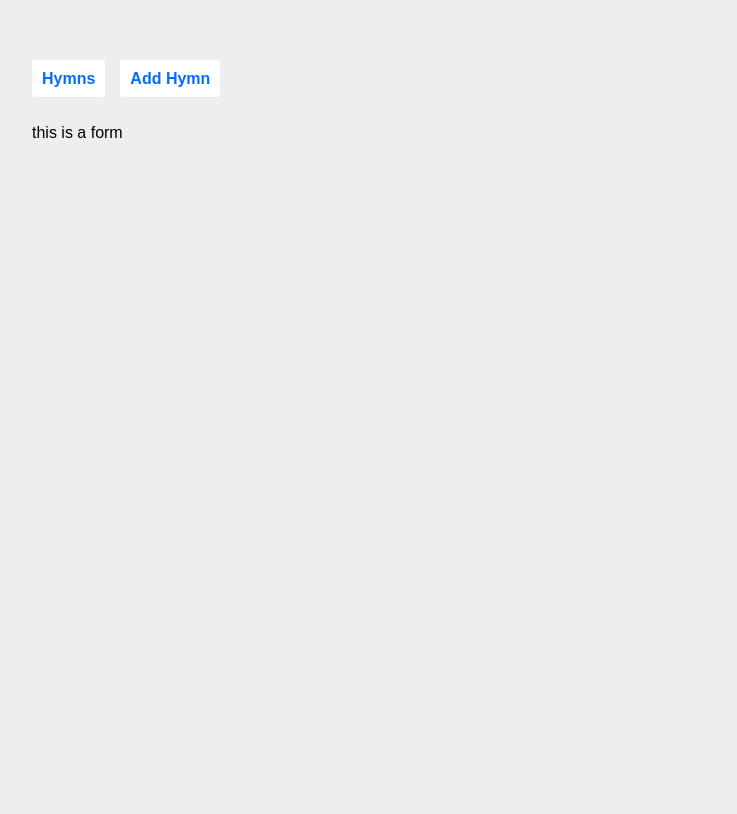
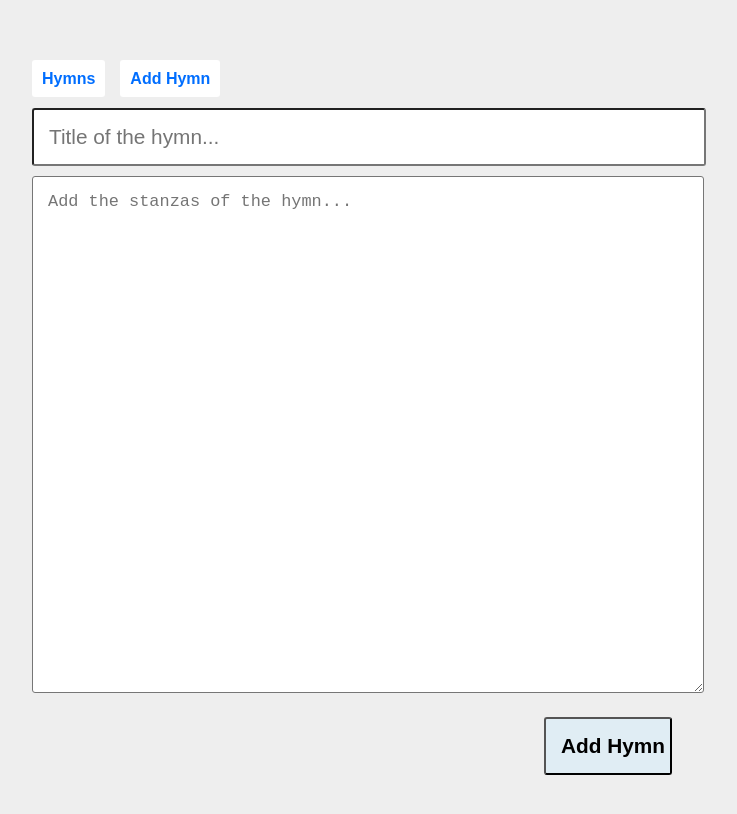
Before and after one commit to Betty-Kebenei/hymns-client, a Vue app: page /#/add-hymn in a window 1280 px wide. Shown: the top 814 px of the page, without its empty margins (288-1025 px from the left). Built offline with nearby package versions, Linux system fonts and the light colour scheme.

Commit message:
GET all hymns and display them to the user.

```diff
--- a/package.json
+++ b/package.json
@@ -8,6 +8,7 @@
     "lint": "vue-cli-service lint"
   },
   "dependencies": {
+    "axios": "^0.18.0",
     "vue": "^2.5.17",
     "vue-router": "^3.0.1"
   },
--- a/src/components/HymnForm.vue
+++ b/src/components/HymnForm.vue
@@ -1,6 +1,10 @@
 <template>
  <div>
-  <p> this is a form </p>
+    <form @submit.prevent="addHymn">
+        <input type="text" placeholder="Title of the hymn..." v-model="title" >
+        <textarea v-model="stanzas" placeholder="Add the stanzas of the hymn..."></textarea>
+        <input type="submit" value="Add Hymn">
+    </form>
  </div>
 </template>
 
@@ -11,4 +15,32 @@ export default {
 </script>
 
 <style scoped>
+
+input {
+    width: 100%;
+    padding: 15px;
+    margin-bottom: 10px;
+    font-size: 1.3em;
+    border-radius: 3px;
+}
+
+textarea {
+    width: 100%;
+    padding: 15px;
+    min-height: 500px;
+    padding-bottom: 0;
+    font-size: 1.3em;
+    border-radius: 3px;
+}
+
+input[type="submit"] {
+    width: 20%;
+    float: right;
+    margin-top: 20px;
+    background-color: #E0EDF4;
+    font-weight: bold;
+    color: #000;
+    border-radius: 3px;
+}
+
 </style>
--- a/src/components/Hymns.vue
+++ b/src/components/Hymns.vue
@@ -1,26 +1,70 @@
 <template>
     <div>
-        <p>Below is a list of your hymns.</p>
+        <form @submit.prevent="searchHymn">
+            <input type="text" placeholder="Search by title..." v-model="title" >
+        </form>
+
         <ul>
             <li v-for="(data, index) in hymns" :key="index">{{ data.hymn }}</li>
+        </ul>
+
+        <ul>
+            <li v-for="(data, index) in databaseHymns" :key="index">{{ data.name }}</li>
         </ul>
     </div>
 </template>
 
 <script>
+
+import axios from "axios";
+
 export default {
   name: 'Hymns',
   data(){
     return {
       hymns: [
-        {"hymn": "At the cross"},
-        {"hymn": "Count your blessings"}
+        {"hymn": "At The Cross"},
+        {"hymn": "Count Your Blessings"},
+        {"hymn": "Be Thou My Vision"},
+        {"hymn": "Come, Thou Fount of Every Blessing"},
+        {"hymn": "When Peace, Like a River"},
       ],
+      databaseHymns: [],
+      errors: []
     }
+  },
+    mounted () {
+      axios
+      .get('http://localhost:3002/hymns')
+      .then(response => { this.databaseHymns = response.data })
+      .catch(error => { this.errors.push(error) })
+     }
   }
-}
+
 </script>
 
 <style scoped>
+input {
+    width: 100%;
+    padding: 15px;
+    margin-bottom: 10px;
+    font-size: 1.3em;
+    border-radius: 3px;
+}
+
+ul {
+  margin: 0;
+  padding: 0;
+  list-style-type: none;
+}
+
+ul li {
+  padding: 20px;
+  font-size: 1.3em;
+  background-color: #E0EDF4;
+  border-left: 5px solid #3EB3F6;
+  margin-bottom: 2px;
+  color: #3E5252;
+}
 
 </style>
```
Also changed, not shown: 1 other file (tests, documents, lock files or other folders).
